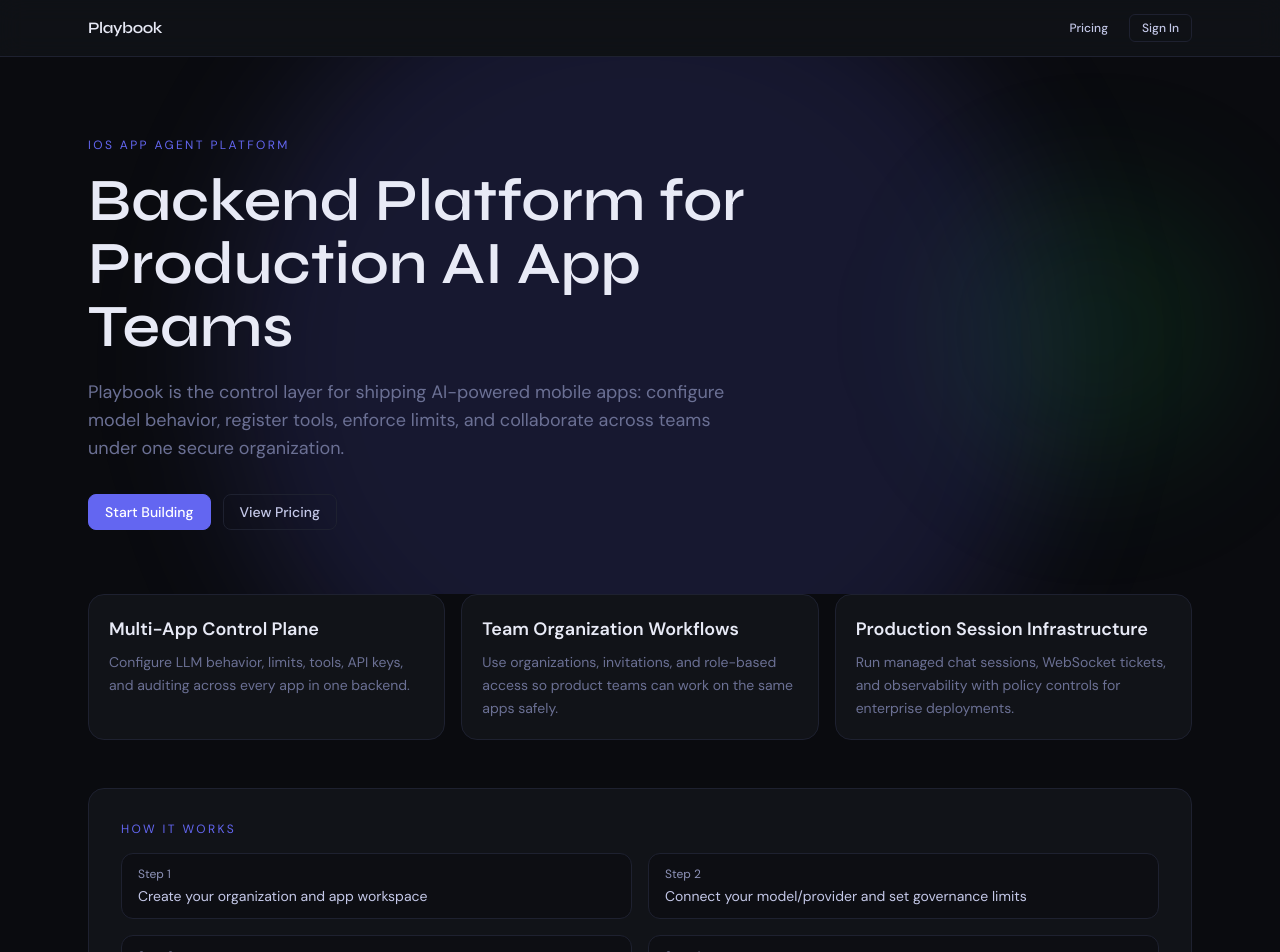
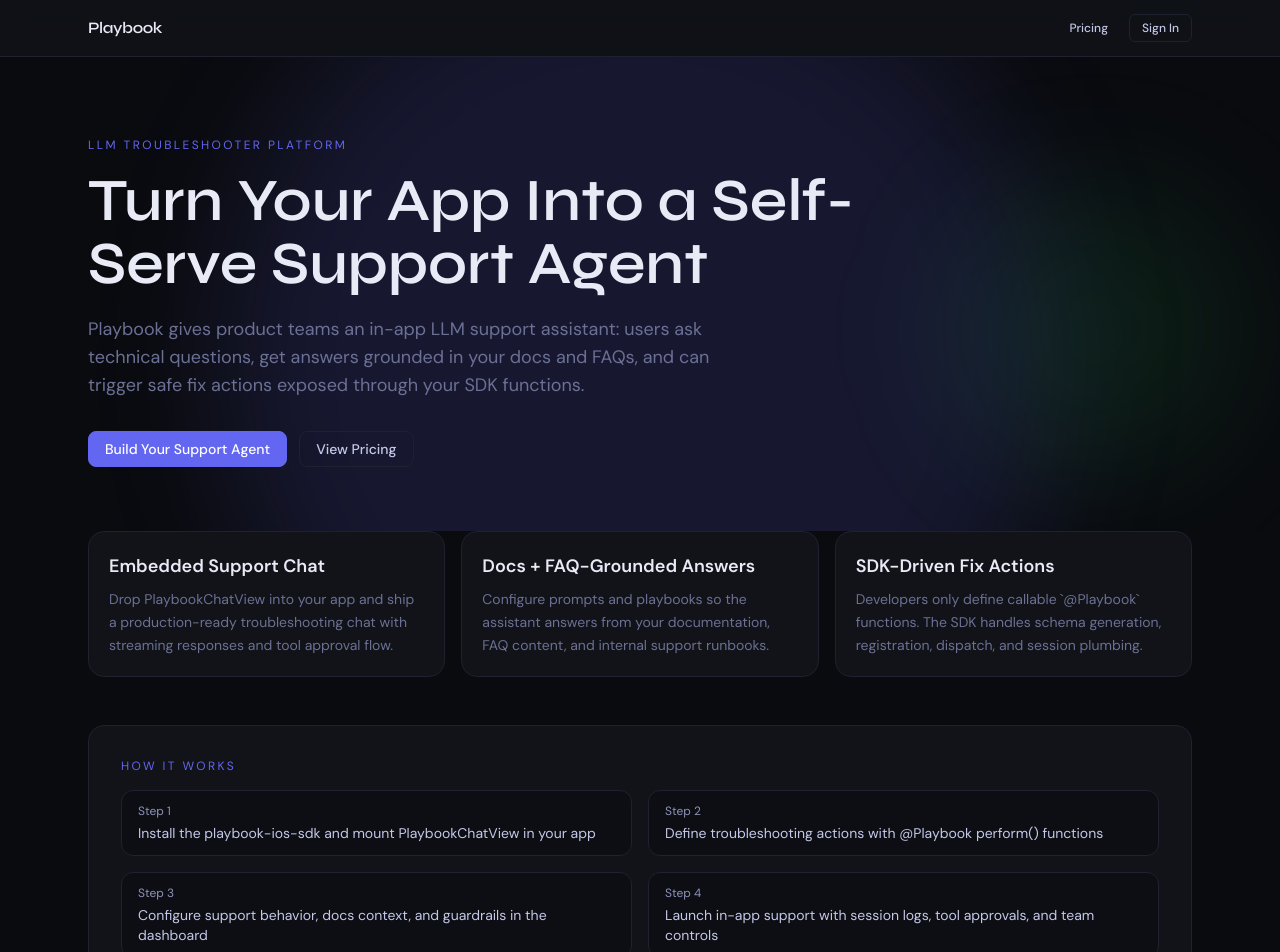
Before and after one commit to resolve-kit/resolvekit-backend, a React (Vite) app in the folder dashboard/: page / in a window 1280 px wide. Shown: the top 952 px of the page. Built offline with nearby package versions, Linux system fonts and the light colour scheme.

Commit message:
feat: reposition marketing copy for LLM troubleshooting platform

```diff
--- a/dashboard/src/pages/Home.tsx
+++ b/dashboard/src/pages/Home.tsx
@@ -4,27 +4,27 @@ import { Button } from "../components/ui";
 
 const VALUE_POINTS = [
   {
-    title: "Multi-App Control Plane",
+    title: "Embedded Support Chat",
     description:
-      "Configure LLM behavior, limits, tools, API keys, and auditing across every app in one backend.",
+      "Drop PlaybookChatView into your app and ship a production-ready troubleshooting chat with streaming responses and tool approval flow.",
   },
   {
-    title: "Team Organization Workflows",
+    title: "Docs + FAQ-Grounded Answers",
     description:
-      "Use organizations, invitations, and role-based access so product teams can work on the same apps safely.",
+      "Configure prompts and playbooks so the assistant answers from your documentation, FAQ content, and internal support runbooks.",
   },
   {
-    title: "Production Session Infrastructure",
+    title: "SDK-Driven Fix Actions",
     description:
-      "Run managed chat sessions, WebSocket tickets, and observability with policy controls for enterprise deployments.",
+      "Developers only define callable `@Playbook` functions. The SDK handles schema generation, registration, dispatch, and session plumbing.",
   },
 ];
 
 const PLATFORM_STEPS = [
-  "Create your organization and app workspace",
-  "Connect your model/provider and set governance limits",
-  "Register callable functions and playbooks",
-  "Ship SDK-connected experiences with audit visibility",
+  "Install the playbook-ios-sdk and mount PlaybookChatView in your app",
+  "Define troubleshooting actions with @Playbook perform() functions",
+  "Configure support behavior, docs context, and guardrails in the dashboard",
+  "Launch in-app support with session logs, tool approvals, and team controls",
 ];
 
 export default function Home() {
@@ -56,18 +56,18 @@ export default function Home() {
           <div className="relative max-w-6xl mx-auto px-6 pt-20 pb-16">
             <div className="max-w-3xl animate-fade-in-up">
               <p className="text-xs uppercase tracking-[0.2em] text-accent mb-4">
-                iOS App Agent Platform
+                LLM Troubleshooter Platform
               </p>
               <h1 className="font-display text-4xl md:text-6xl font-semibold text-strong leading-[1.05]">
-                Backend Platform for Production AI App Teams
+                Turn Your App Into a Self-Serve Support Agent
               </h1>
               <p className="mt-5 text-base md:text-lg text-subtle max-w-2xl">
-                Playbook is the control layer for shipping AI-powered mobile apps: configure model behavior,
-                register tools, enforce limits, and collaborate across teams under one secure organization.
+                Playbook gives product teams an in-app LLM support assistant: users ask technical questions,
+                get answers grounded in your docs and FAQs, and can trigger safe fix actions exposed through your SDK functions.
               </p>
               <div className="mt-8 flex flex-wrap gap-3">
                 <Link to="/login">
-                  <Button size="md">Start Building</Button>
+                  <Button size="md">Build Your Support Agent</Button>
                 </Link>
                 <Link to="/pricing">
                   <Button variant="outline" size="md">View Pricing</Button>
@@ -103,7 +103,7 @@ export default function Home() {
               ))}
             </div>
             <div className="mt-6 pt-6 border-t border-border flex flex-wrap items-center justify-between gap-3">
-              <p className="text-sm text-subtle">Need pricing for your team size and volume profile?</p>
+              <p className="text-sm text-subtle">Launch with one SDK integration and scale support across your apps.</p>
               <Link to="/pricing">
                 <Button variant="outline" size="sm">Go To Pricing</Button>
               </Link>
--- a/dashboard/src/pages/Login.tsx
+++ b/dashboard/src/pages/Login.tsx
@@ -117,7 +117,7 @@ export default function Login() {
                 ? signupIntent === "create-org"
                   ? "Create your organization and define the organization ID to share with your team"
                   : "Create your account first, then accept your invitation in Organization Admin"
-                : "Sign in to your dashboard"}
+                : "Sign in to manage your in-app AI support platform"}
             </p>
           </div>
 
--- a/dashboard/src/pages/Pricing.tsx
+++ b/dashboard/src/pages/Pricing.tsx
@@ -7,13 +7,13 @@ const PLANS = [
     name: "Monthly",
     price: "$49",
     period: "/month + VAT",
-    description: "Flexible month-to-month billing.",
+    description: "Flexible billing for app teams launching AI support quickly.",
     features: [
       "1 organization",
       "Up to 20 team members",
-      "Unlimited apps",
-      "Organization collaboration and invitations",
-      "Dashboard controls, playbooks, and audit visibility",
+      "Unlimited apps and support assistants",
+      "Docs/FAQ-guided responses via prompts and playbooks",
+      "Tool approvals, session logs, and audit visibility",
     ],
     cta: "Choose Monthly",
     highlighted: false,
@@ -24,12 +24,12 @@ const PLANS = [
     name: "Yearly",
     price: "$399",
     period: "/year + VAT",
-    description: "Best value for long-term production teams.",
+    description: "Best value for long-term, production support operations.",
     features: [
       "Up to 20 team members",
-      "Unlimited apps",
-      "Organization collaboration and invitations",
-      "Dashboard controls, playbooks, and audit visibility",
+      "Unlimited apps and support assistants",
+      "Docs/FAQ-guided responses via prompts and playbooks",
+      "Tool approvals, session logs, and audit visibility",
       "Annual billing at discounted effective monthly rate",
     ],
     cta: "Choose Yearly",
@@ -67,10 +67,10 @@ export default function Pricing() {
         <section className="relative max-w-6xl mx-auto px-6 pt-16 pb-10">
           <p className="text-xs uppercase tracking-[0.2em] text-accent mb-4">Pricing</p>
           <h1 className="font-display text-4xl md:text-5xl font-semibold text-strong leading-tight">
-            Simple Pricing
+            Pricing for LLM App Support
           </h1>
           <p className="mt-4 text-base text-subtle max-w-2xl">
-            Same platform features with two billing cycles. VAT is added on top of listed prices.
+            Build in-app technical support with the same core feature set on monthly or annual billing. VAT is added on top of listed prices.
           </p>
         </section>
 
@@ -130,13 +130,13 @@ export default function Pricing() {
             <h3 className="text-xl font-semibold text-strong">What Every Plan Includes</h3>
             <div className="grid grid-cols-1 md:grid-cols-3 gap-3 mt-4">
               <div className="rounded-xl border border-border bg-canvas/40 px-4 py-3 text-sm text-subtle">
-                Provider/model configuration and secure key storage
+                iOS SDK integration with PlaybookRuntime and embedded support chat
               </div>
               <div className="rounded-xl border border-border bg-canvas/40 px-4 py-3 text-sm text-subtle">
-                Session lifecycle APIs with WebSocket ticketing
+                Function registration, tool-call orchestration, and approval workflow
               </div>
               <div className="rounded-xl border border-border bg-canvas/40 px-4 py-3 text-sm text-subtle">
-                Dashboard controls for functions, limits, and playbooks
+                Dashboard controls for prompts, playbooks, limits, and organization teams
               </div>
             </div>
           </div>
```
